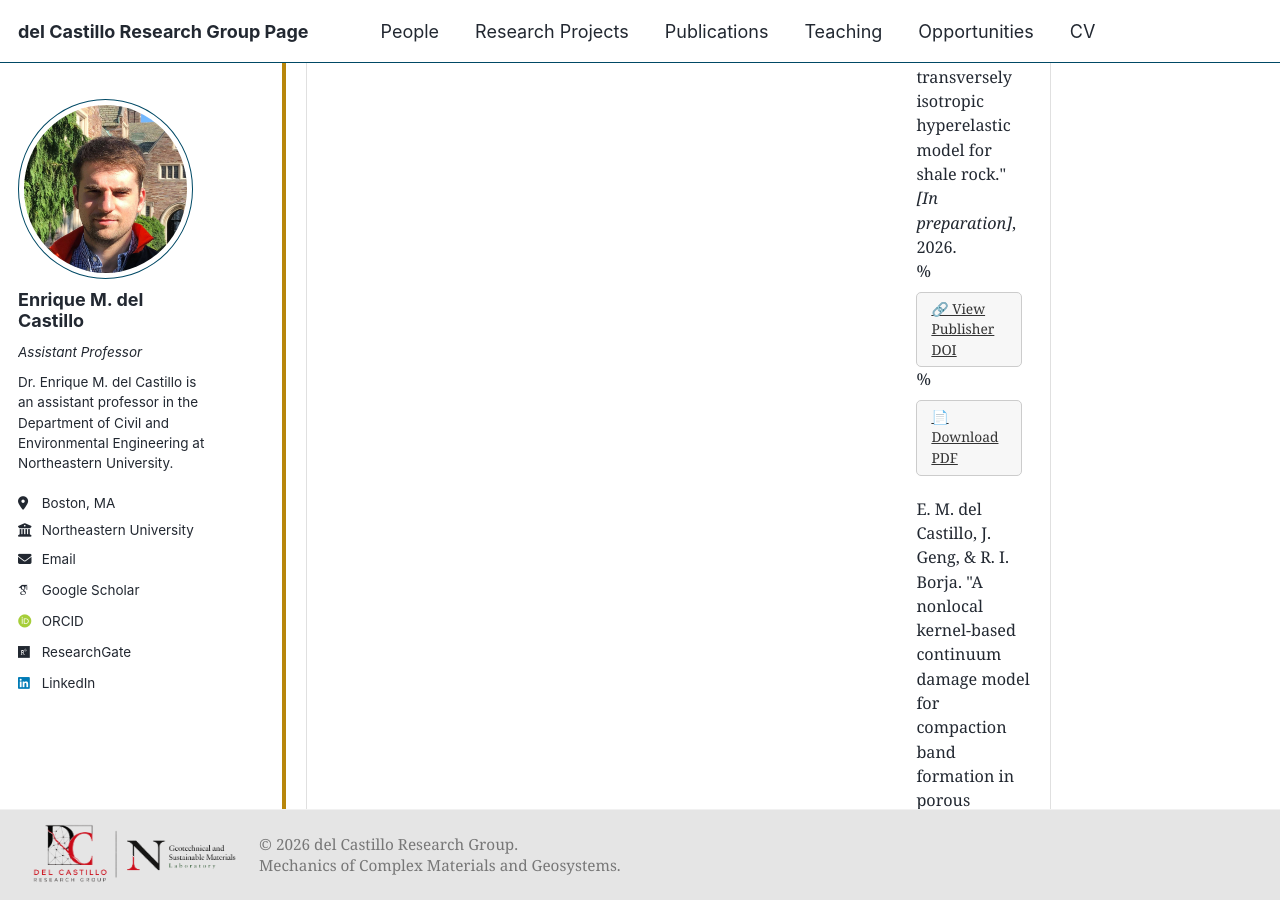
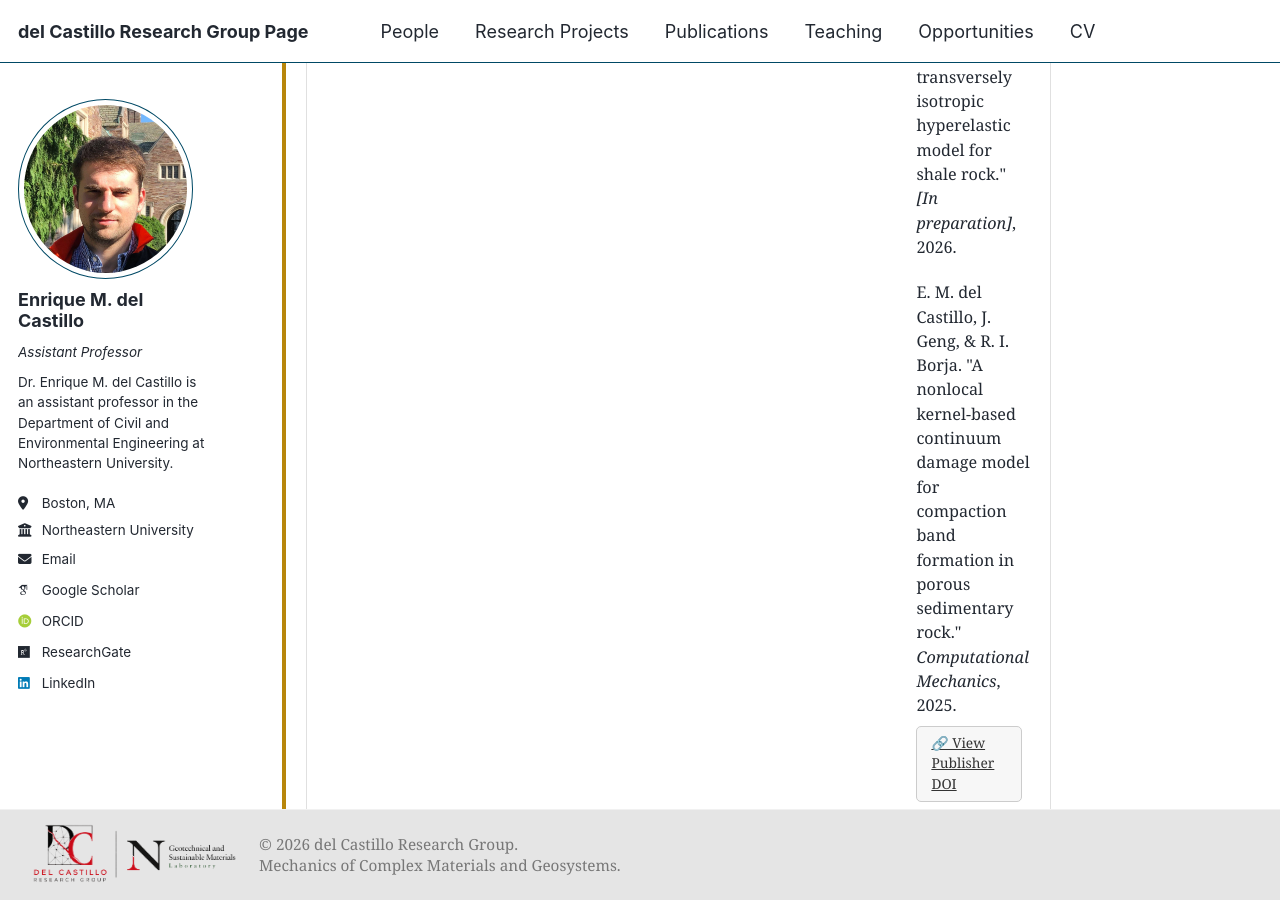
Before and after one commit to emdc19/emdcwebsite, a Jekyll site: the page built from _pages/year-archive.html, in a window 1280 px wide and 900 px high, scrolled down 12720 px. Built offline with Jekyll 4.4.1, drawn with Linux system fonts in a browser that asks for light colours; some web fonts are replaced; a script that is not in the unit is left out; some of the changed text lies outside the part shown.

Commit message:
Update year-archive.html

```diff
--- a/_pages/year-archive.html
+++ b/_pages/year-archive.html
@@ -174,8 +174,7 @@ the 2018 caldera collapse at the Kilauea Volcano, HI." <em>Journal of Geophysica
         <p>
           E. M. del Castillo, J. Geng, &amp; E. Kuhl. "A constitutive neural network-discovered transversely isotropic hyperelastic model for shale rock." <em>[In preparation]</em>, 2026.
           <br>
-         % <a class="btn-pub" href="YOUR_DOI_LINK">🔗 View Publisher DOI</a>
-         % <a class="btn-pub" href="YOUR_PDF_LINK">📄 Download PDF</a>
+
         </p>
 
         <p>
@@ -213,8 +212,6 @@ the 2018 caldera collapse at the Kilauea Volcano, HI." <em>Journal of Geophysica
         E. M. del Castillo & L. Li. "Crack steering in a homogeneous solid via out-of-plane constraints:
 A three-dimensional phase-field modeling study." <em>Extreme Mechanics Letters [Under Review]</em>, 2026
         <br>
-        %<a class="btn-pub" href="YOUR_DOI_LINK">🔗 View Publisher DOI</a>
-        %<a class="btn-pub" href="YOUR_PDF_LINK">📄 Download PDF</a>
           </p>
          </p>
             E. M. del Castillo & L. Li. "Assessing variational phase-field fracture against LEFM predictions for crack-tip dynamics." <em>International Journal of Solids and Structures</em>, 2026
```
